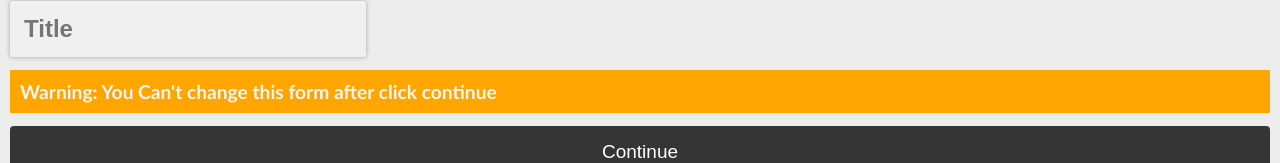
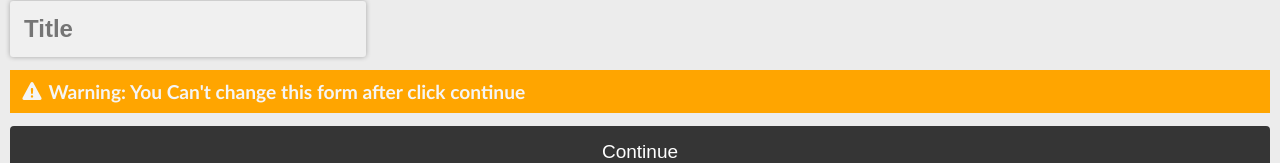
Before and after one commit to Fady2007/code, a plain HTML site: page BigProject.html in a window 1280 px wide. Shown: the part 578-741 px from the top of the page. Drawn offline with Linux system fonts and the light colour scheme.

Commit message:
Update BigProject.html

```diff
--- a/BigProject.html
+++ b/BigProject.html
@@ -165,7 +165,7 @@
             <h1>Title Of First Notes:</h1>
             <input type="text" placeholder="Title" name="Title">
             <h1 style="background: orange;font-weight: bolder;padding: 10px;color:whitesmoke;font-size: 1.2em;">
-                Warning:
+                <i class="fa-solid fa-triangle-exclamation"></i> Warning:
                 You Can't change this form after click continue
             </h1>
             <button class="buttonB" style="width: 100%;">Continue</button>
```
